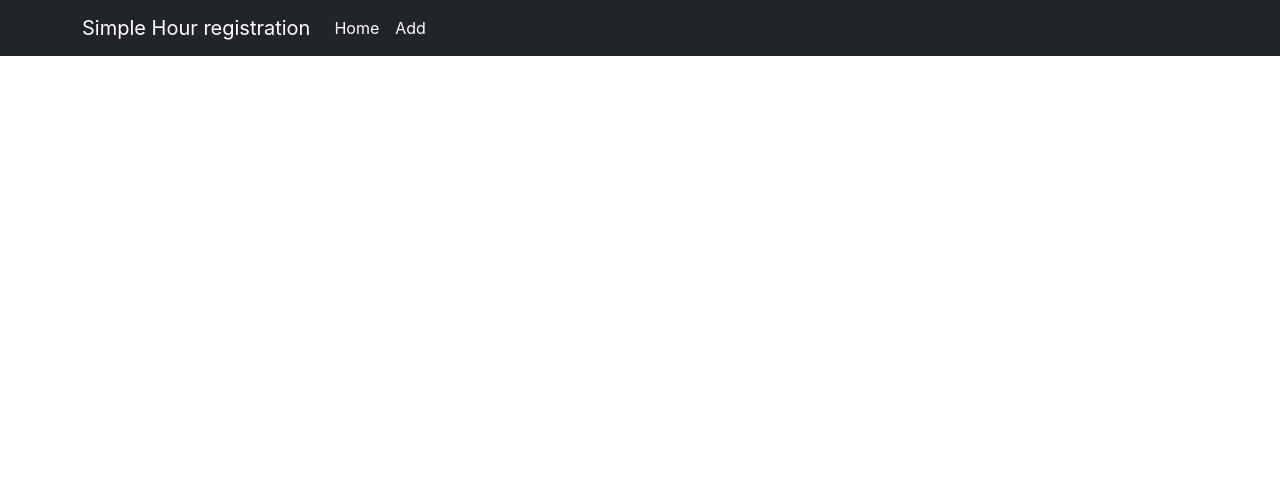
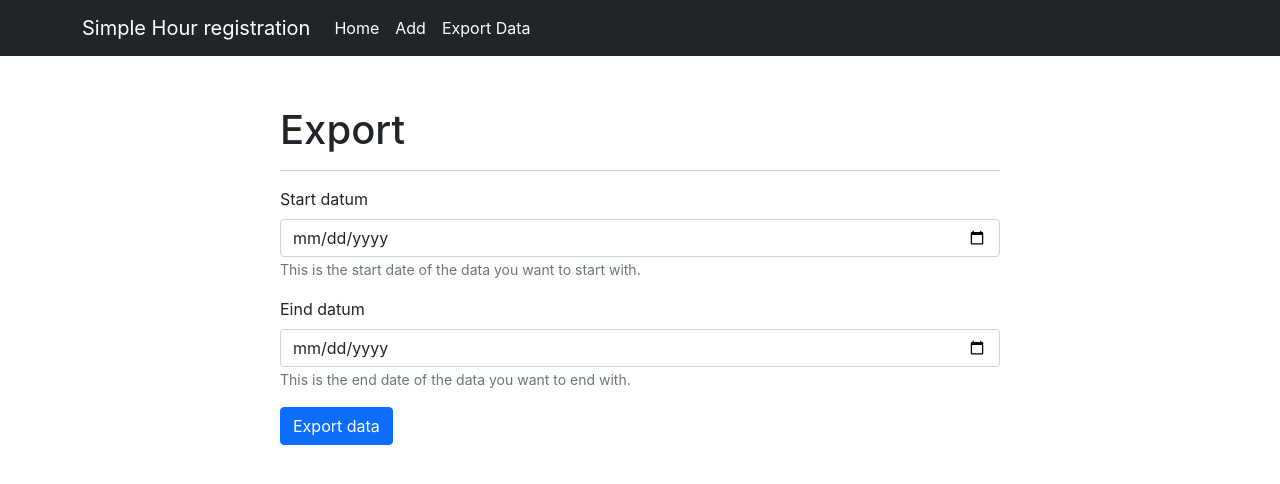
Before and after one commit to RedouanBou/simple-hourregistration, a React (Create React App) app: page /export-data in a window 1280 px wide. Shown: the top 484 px of the page. Built offline with nearby package versions, Linux system fonts and the light colour scheme.

Commit message:
Added export page and form for exporting data to csv

```diff
--- a/src/App.js
+++ b/src/App.js
@@ -4,6 +4,7 @@ import NavbarMenu from "./components/NavbarMenu";
 import Home from "./pages/Home";
 import Add from "./pages/Add";
 import Edit from "./pages/Edit";
+import Export from "./pages/Export";
 
 function App() {
   return (
@@ -15,6 +16,7 @@ function App() {
           <Route exact path="/" component={Home} />
           <Route exact path="/add" component={Add} />
           <Route exact path="/edit/:rowIndex" component={Edit} />
+          <Route exact path="/export-data" component={Export} />
         </Switch>
       </div>
     </BrowserRouter>
--- a/src/components/NavbarMenu.js
+++ b/src/components/NavbarMenu.js
@@ -18,6 +18,9 @@ const NavbarMenu = () => {
                         <Nav.Link>
                             <Link to="/add">Add</Link>
                         </Nav.Link>
+                        <Nav.Link>
+                            <Link to="/export-data">Export Data</Link>
+                        </Nav.Link>
                     </Nav>
                 </Navbar.Collapse>
             </Container>
--- a/src/index.css
+++ b/src/index.css
@@ -22,6 +22,6 @@ code {
   text-decoration: underline;
 }
 
-.home-body {
+.body {
   margin: 50px auto;
 }
--- /dev/null
+++ b/src/pages/Export.js
@@ -0,0 +1,51 @@
+import React, { useState } from 'react';
+import { CSVLink } from "react-csv";
+
+import { Container, Form, Button } from 'react-bootstrap';
+
+const Export = () => {
+    const [data, setData] = useState({
+        startDatum: new Date(),
+        eindDatum: new Date()
+    });
+
+    const handleChange = (e) => setData({ ...data, [e.target.name]: e.target.value });
+
+    const handleSubmit = async (e) => {
+
+    }
+
+  return (
+    <Container>
+        <div class="body">
+            <Form style={{ maxWidth: 720, margin: "35px auto" }} onSubmit={handleSubmit}>
+                <h1>Export</h1>
+
+                <hr />
+
+                <Form.Group className="mb-3" controlId="formBasicDate">
+                    <Form.Label>Start datum</Form.Label>
+                    <Form.Control type="date" name="beginDatum" placeholder="Enter Date" value={data.startDatum} onChange={handleChange} />
+                    <Form.Text className="text-muted">
+                        This is the start date of the data you want to start with.
+                    </Form.Text>
+                </Form.Group>
+
+                <Form.Group className="mb-3" controlId="formBasicDate">
+                    <Form.Label>Eind datum</Form.Label>
+                    <Form.Control type="date" name="eindDatum" placeholder="Enter Date" value={data.eindDatum} onChange={handleChange} />
+                    <Form.Text className="text-muted">
+                        This is the end date of the data you want to end with.
+                    </Form.Text>
+                </Form.Group>
+
+                <Button>
+                    Export data
+                </Button>
+            </Form>
+        </div>
+    </Container>
+  )
+}
+
+export default Export;
--- a/src/pages/Home.js
+++ b/src/pages/Home.js
@@ -39,7 +39,7 @@ const Home = () => {
 
     return (
         <Container>
-            <div className="home-body">
+            <div className="body">
                 <Table responsive>
                     <thead>
                         <tr>
```
